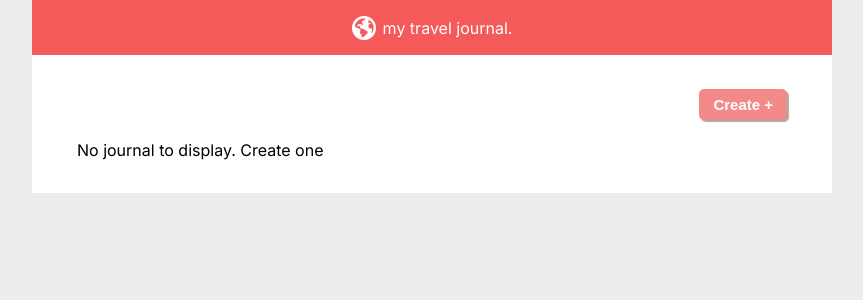
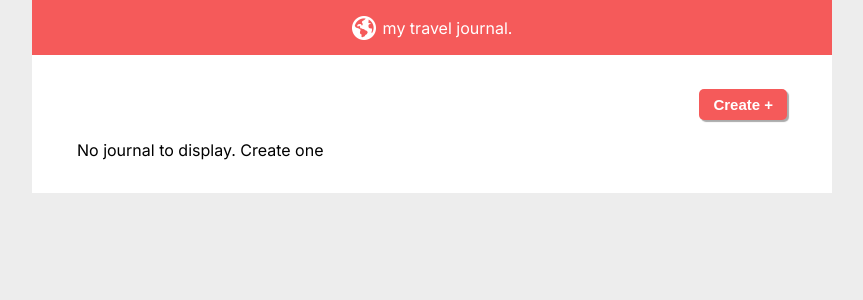
Before and after one commit to TeeHigh/my-travel-journal, a React (Vite) app: page / in a window 1280 px wide. In both pictures the pointer is over the button "Create +". Shown: the top 300 px of the page, without its empty margins (208-1071 px from the left). Built offline with nearby package versions, Linux system fonts and the light colour scheme.

Commit message:
Made "create" button darker on hover

```diff
--- a/css/main.css
+++ b/css/main.css
@@ -130,6 +130,9 @@ body .create-container .create-btn {
 }
 body .create-container .create-btn:active {
   scale: 0.97;
+}
+body .create-container .create-btn:hover {
+  background: #F55A5A;
 }
 body .dialog {
   background: rgba(0, 0, 0, 0.2);
--- a/src/main.scss
+++ b/src/main.scss
@@ -151,6 +151,9 @@ body{
         }
         .create-btn:active{
             scale: .97;
+        }
+        .create-btn:hover{
+            background: #F55A5A;
         }
     }
     .dialog{
```
